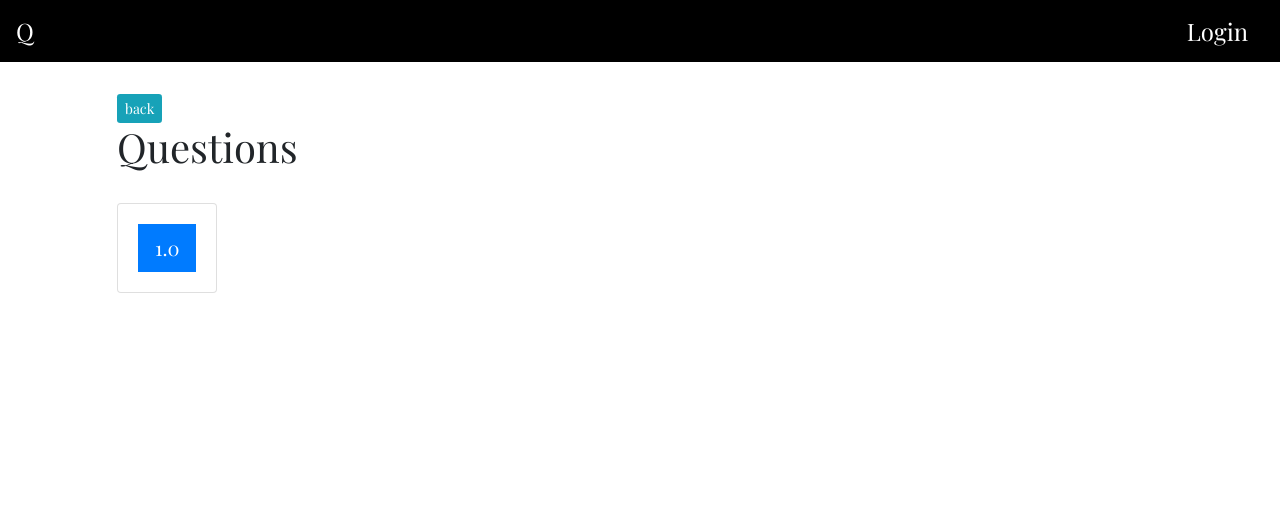
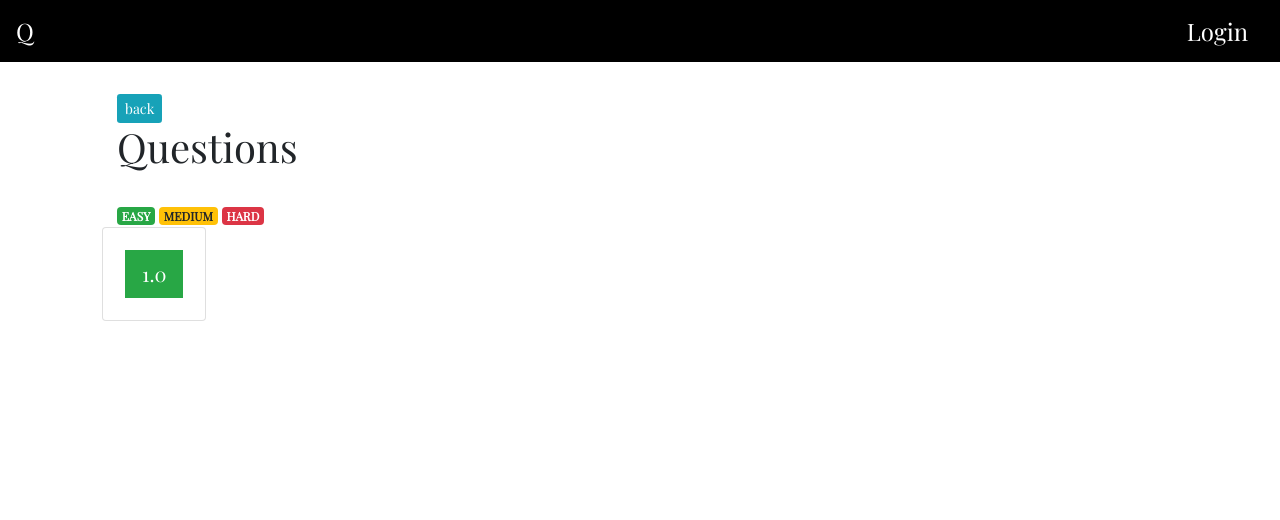
Before and after one commit to amal-san/quizbyte, a Django app: page /chapter/1/ in a window 1280 px wide. Shown: the top 520 px of the page. Run offline with Django 3.2, Linux system fonts and the light colour scheme; tables that the repository leaves empty hold one stand-in row (values such as "Sample post"); some libraries are stand-ins or nearby versions.

Commit message:
style_change

```diff
--- a/templates/questions.html
+++ b/templates/questions.html
@@ -1,4 +1,7 @@
 {% extends 'base.html' %}
+
+
+{% block title %} Questions {% endblock %}
 
 
 {% block content %}
@@ -12,12 +15,15 @@
     class='btn-sm bg-info'
     />
     	<h1> Questions </h1><br>
-	<div style="display: flex;">
+    	<span class="badge badge-success">EASY</span>
+		<span class="badge badge-warning">MEDIUM</span>
+		<span class="badge badge-danger">HARD</span>
+	<div style="display: flex;"class='row'>
 		{% for subject in questions %}
 			{% for question in subject.chapter_questions.all %}
-			<div class="card">
+			<div class="card" style="padding:2px;">
 			  <div class="card-body">
-			    	<a href="{% url 'question_detail' question.pk %}" class="btn btn-primary btn-lg">{{ question }}</a>
+			    	<a href="{% url 'question_detail' question.pk %}" class="btn {{question.question_attr }} btn-lg">{{ question }}</a>
 			  </div>
 			</div>
 			{% endfor %}
```
